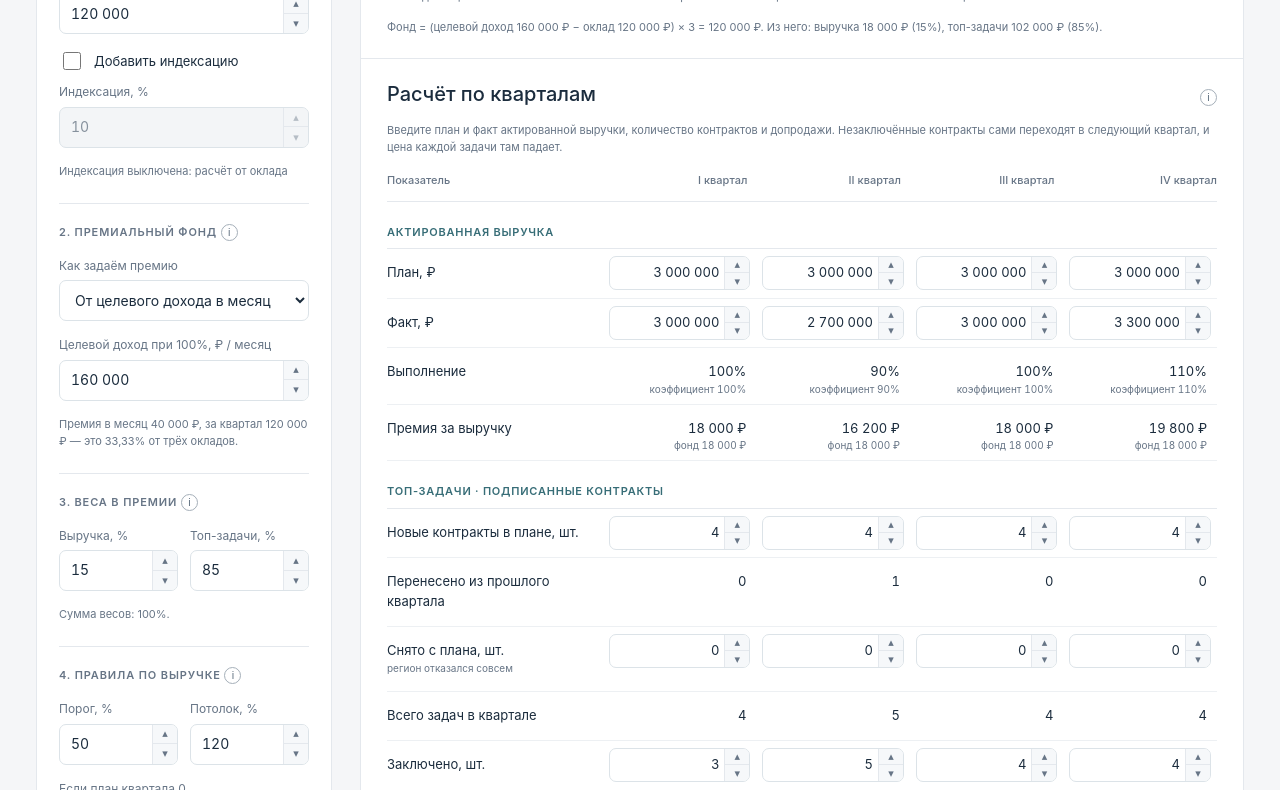
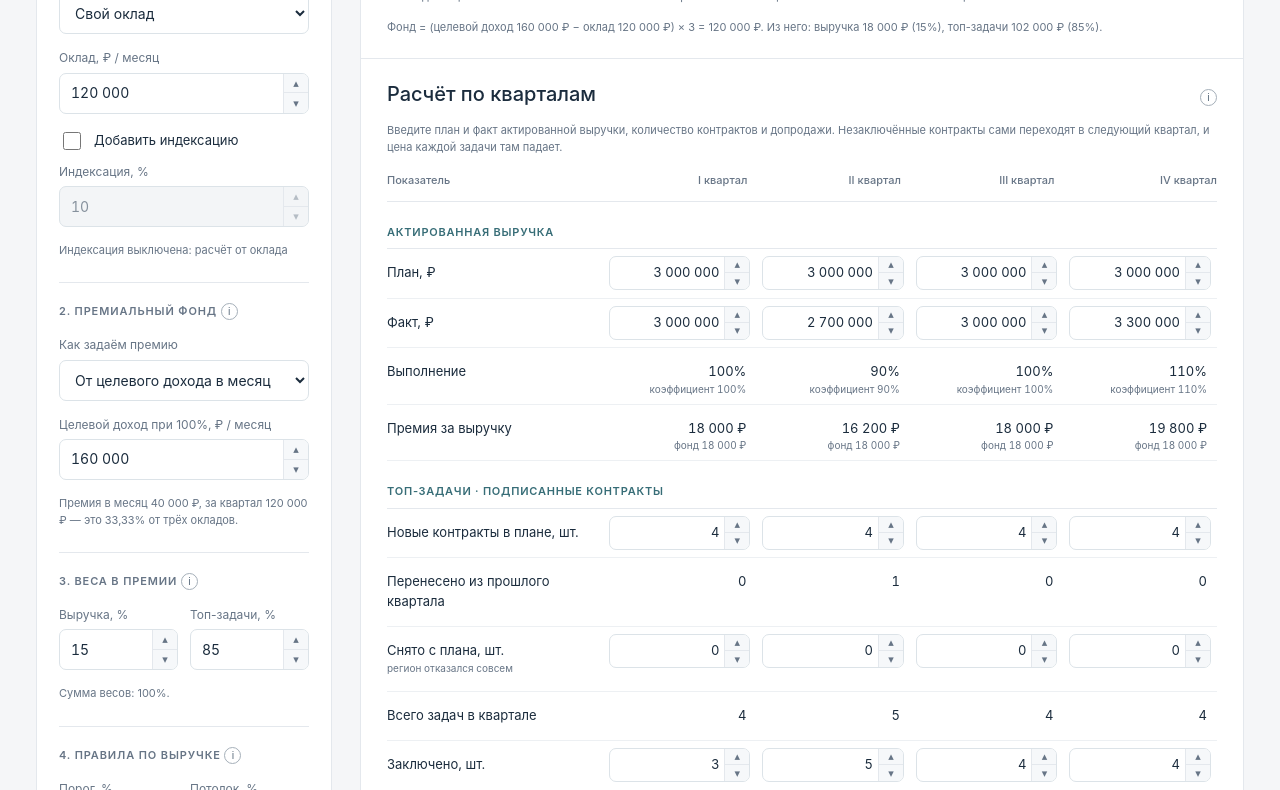
Before and after one commit to mvsoldatova99-lang/ksky-motivation-2027, a plain HTML site: page index.html in a window 1280 px wide. Shown: the part 310-1100 px from the top of the page. Drawn offline with Linux system fonts and the light colour scheme.

Commit message:
Добавить выбор грейда в калькулятор РП

```diff
--- a/index.html
+++ b/index.html
@@ -76,13 +76,22 @@
 <section class="tab-panel" id="calculator-panel" role="tabpanel" aria-labelledby="tab-calculator"><div id="rp-motivation-2027"><div class="calculator-grid">
 <aside class="settings"><h2>Параметры</h2>
 <div class="setting-group"><p class="setting-title">1. Оклад <button class="info-button" data-help="salary" type="button" aria-label="Об окладе">i</button></p>
-<label class="form-label">Оклад, ₽ / месяц<input class="form-control" type="number" min="0" step="any" data-s="salary.base" data-increment="1000"></label>
+<label class="form-label">Грейд<select class="form-select" data-s="salary.grade">
+  <option value="manual">Свой оклад</option>
+  <option value="rp1">РП I · от 90 000 ₽</option>
+  <option value="rp2">РП II</option>
+  <option value="rp3">РП III · 120 000 ₽</option>
+</select></label>
+<label class="form-label" id="rp-manual-salary">Оклад, ₽ / месяц<input class="form-control" type="number" min="0" step="any" data-s="salary.base" data-increment="1000"></label>
+<label class="form-label" id="rp-grade2-salary" hidden>Оклад РП II для расчёта, ₽ / месяц<input class="form-control" type="number" min="0" step="any" data-s="salary.grade2Base" data-increment="1000" placeholder="105 000" aria-describedby="rp-grade-note"></label>
+<p class="micro" id="rp-grade-note" hidden style="margin-bottom:12px"></p>
 <label class="indexation-toggle"><input type="checkbox" data-s="salary.indexOn"><span>Добавить индексацию</span></label>
 <label class="form-label">Индексация, %<input class="form-control" type="number" min="0" max="100" step="any" data-s="salary.indexRate" data-increment="0.5"></label>
 <p class="micro" id="index-status"></p></div>
 <div class="setting-group"><p class="setting-title">2. Премиальный фонд <button class="info-button" data-help="bonus" type="button" aria-label="О премиальном фонде">i</button></p>
 <label class="form-label">Как задаём премию<select class="form-select" data-s="bonus.mode"><option value="target">От целевого дохода в месяц</option><option value="percent">% от трёх окладов</option></select></label>
-<label class="form-label" id="target-field">Целевой доход при 100%, ₽ / месяц<input class="form-control" type="number" min="0" step="any" data-s="bonus.target" data-increment="5000"></label>
+<label class="form-label" id="target-field">Целевой доход при 100%, ₽ / месяц<input class="form-control" type="number" min="0" step="any" data-s="bonus.target" data-increment="5000" aria-describedby="rp-grade-target-note"></label>
+<p class="micro" id="rp-grade-target-note" hidden style="margin-bottom:12px">При смене грейда целевой доход меняется на разницу в окладе. Премиальный фонд при этом сохраняется.</p>
 <label class="form-label" id="rate-field">Премия за квартал, % от 3 окладов<input class="form-control" type="number" min="0" max="300" step="any" data-s="bonus.rate" data-increment="1"></label>
 <p class="micro" id="bonus-derived"></p></div>
 <div class="setting-group"><p class="setting-title">3. Веса в премии <button class="info-button" data-help="weights" type="button" aria-label="О весах">i</button></p>
@@ -236,7 +245,7 @@
   const QN=['I квартал','II квартал','III квартал','IV квартал'];
   const defaults={
     version:10,
-    salary:{base:120000,indexOn:false,indexRate:10},
+    salary:{base:120000,indexOn:false,indexRate:10,grade:'manual',grade2Base:105000},
     bonus:{mode:'target',target:160000,rate:33.33},
     weights:{revenue:15,tasks:85},
     revenue:{threshold:50,cap:120,zeroPlan:'none'},
@@ -251,6 +260,7 @@
   };
   const clone=o=>JSON.parse(JSON.stringify(o));
   let state=doc.data.calc&&doc.data.calc.version===10?clone(doc.data.calc):clone(defaults);
+  state.salary={...defaults.salary,...state.salary};
   state.indicators=[];
   // Earlier saved versions kept upsells as a separate deal list; fold them into the quarters.
   if(state.quarters.some(q=>q.upsellSum===undefined)){
@@ -295,10 +305,19 @@
     return {bonus,flag};
   }
 
+  function salaryInputs(salary){
+    const customBase=n(salary.base);
+    const grade2Base=Number.isFinite(salary.grade2Base)?salary.grade2Base:defaults.salary.grade2Base;
+    const base=({rp1:90000,rp2:grade2Base,rp3:120000})[salary.grade]??customBase;
+    const multiplier=1+(salary.indexOn?n(salary.indexRate):0)/100;
+    const monthly=Math.round(base*multiplier);
+    return {base,monthly,targetOffset:monthly-Math.round(customBase*multiplier)};
+  }
+
   function calc(s){
-    const indexed=n(s.salary.base)*(1+(s.salary.indexOn?n(s.salary.indexRate):0)/100);
-    const salary=Math.round(indexed);
-    const fund=s.bonus.mode==='target'?Math.max(0,(n(s.bonus.target)-salary)*3):salary*3*n(s.bonus.rate)/100;
+    const {base,monthly:salary,targetOffset}=salaryInputs(s.salary);
+    const target=Math.max(0,n(s.bonus.target)+targetOffset);
+    const fund=s.bonus.mode==='target'?Math.max(0,(target-salary)*3):salary*3*n(s.bonus.rate)/100;
     const active=s.indicators.filter(m=>m.enabled);
     const wInd=active.reduce((a,m)=>a+n(m.weight),0);
     const wSum=n(s.weights.revenue)+n(s.weights.tasks)+wInd;
@@ -330,7 +349,7 @@
     const sum=k=>quarters.reduce((a,q)=>a+q[k],0);
     const year={salary:salary*12,revenue:sum('revPaid'),tasks:sum('taskPaid'),ind:sum('indPaid'),premium:sum('premium'),upsell:sum('upsell'),upsellCount:sum('upsellCount'),tasksLeft:carryTasks,flagged:quarters.filter(q=>q.upsellFlag).length,revLost:carryRev};
     year.total=year.salary+year.premium+year.upsell;year.monthly=year.total/12;
-    return {salary,indexed,fund,revBase,taskBase,wInd,wSum,active,quarters,year};
+    return {salary,base,target,fund,revBase,taskBase,wInd,wSum,active,quarters,year};
   }
 
   function upsellText(u){
@@ -388,23 +407,37 @@
   function renderStructure(){renderTiers();enhance();sync();}
   function save(){doc.data.calc=state;doc.persist();}
 
-  function update(){
+  function update(changedField){
     const s=state,u=s.upsell,r=calc(s),y=r.year;
+    const grade=s.salary.grade;
+    const hasGrade=['rp1','rp2','rp3'].includes(grade);
+    $('#rp-manual-salary').hidden=hasGrade;
+    $('#rp-grade2-salary').hidden=grade!=='rp2';
+    const gradeNote=$('#rp-grade-note');
+    gradeNote.hidden=grade!=='rp1'&&grade!=='rp2';
+    gradeNote.textContent=grade==='rp1'
+      ? 'Для РП I взят нижний порог оклада — 90 000 ₽.'
+      : 'Оклад РП II определяется отдельно. 105 000 ₽ — пример для сравнения, укажите свою сумму.';
+    $('#rp-grade-target-note').hidden=!hasGrade||s.bonus.mode!=='target';
+    if(changedField!=='bonus.target'){
+      const targetInput=$('[data-s="bonus.target"]');
+      targetInput.value=Number.isFinite(s.bonus.target)?r.target:'';
+    }
     $('#target-field').hidden=s.bonus.mode!=='target';$('#rate-field').hidden=s.bonus.mode!=='percent';
     $('#fixed-field').hidden=u.mode!=='fixed';$('#percent-field').hidden=u.mode!=='percent';$('#scale-fields').hidden=u.mode!=='scale';$('#above-rate-field').hidden=u.aboveMode!=='rate';
     $('[data-s="salary.indexRate"]').disabled=!s.salary.indexOn;enhance();
-    $('#index-status').textContent=s.salary.indexOn?money(s.salary.base)+' × '+(1+n(s.salary.indexRate)/100).toFixed(3)+' = '+money(r.salary):'Индексация выключена: расчёт от оклада';
+    $('#index-status').textContent=s.salary.indexOn?money(r.base)+' × '+(1+n(s.salary.indexRate)/100).toFixed(3)+' = '+money(r.salary):'Индексация выключена: расчёт от оклада';
     $('#bonus-derived').textContent=s.bonus.mode==='target'?'Премия в месяц '+money(r.fund/3)+', за квартал '+money(r.fund)+' — это '+num(r.salary>0?r.fund/(r.salary*3)*100:NaN)+'% от трёх окладов.':'Фонд за квартал '+money(r.fund)+', в месяц '+money(r.fund/3)+'. Целевой доход при 100% — '+money(r.salary+r.fund/3)+' в месяц.';
     const wBad=Math.abs(r.wSum-100)>0.01;
     const ws=$('#weights-sum');ws.className=wBad?'warn':'micro';ws.textContent='Сумма весов: '+num(r.wSum)+'%'+(r.wInd?' (доп. показатели — '+num(r.wInd)+'%)':'')+(wBad?' — должна быть 100%.':'.');
-    $('#hero-salary').textContent=money(r.salary);$('#hero-salary-caption').textContent=s.salary.indexOn?'С индексацией '+num(s.salary.indexRate)+'%':'Без индексации';
+    $('#hero-salary').textContent=money(r.salary);$('#hero-salary-caption').textContent=({rp1:'РП I · ',rp2:'РП II · ',rp3:'РП III · '}[grade]||'')+(s.salary.indexOn?'С индексацией '+num(s.salary.indexRate)+'%':'Без индексации');
     $('#hero-fund').textContent=money(r.fund);$('#hero-fund-caption').textContent='При 100% · в месяц '+money(r.fund/3);
     $('#hero-monthly').textContent=money(y.monthly);
-    $('#hero-monthly-caption').textContent=s.bonus.mode==='target'?'Цель '+money(s.bonus.target)+' · '+(y.monthly-s.bonus.target>=0?'+':'−')+money(Math.abs(y.monthly-s.bonus.target)):'Среднее за год по вводным';
-    $('#fund-formula').textContent=(s.bonus.mode==='target'?'Фонд = (целевой доход '+money(s.bonus.target)+' − оклад '+money(r.salary)+') × 3 = '+money(r.fund)+'.':'Фонд = оклад '+money(r.salary)+' × 3 × '+num(s.bonus.rate)+'% = '+money(r.fund)+'.')+' Из него: выручка '+money(r.revBase)+' ('+num(s.weights.revenue)+'%), топ-задачи '+money(r.taskBase)+' ('+num(s.weights.tasks)+'%)'+(r.wInd?', доп. показатели '+money(r.fund*r.wInd/100)+' ('+num(r.wInd)+'%)':'')+'.';
+    $('#hero-monthly-caption').textContent=s.bonus.mode==='target'?'Цель '+money(r.target)+' · '+(y.monthly-r.target>=0?'+':'−')+money(Math.abs(y.monthly-r.target)):'Среднее за год по вводным';
+    $('#fund-formula').textContent=(s.bonus.mode==='target'?'Фонд = (целевой доход '+money(r.target)+' − оклад '+money(r.salary)+') × 3 = '+money(r.fund)+'.':'Фонд = оклад '+money(r.salary)+' × 3 × '+num(s.bonus.rate)+'% = '+money(r.fund)+'.')+' Из него: выручка '+money(r.revBase)+' ('+num(s.weights.revenue)+'%), топ-задачи '+money(r.taskBase)+' ('+num(s.weights.tasks)+'%)'+(r.wInd?', доп. показатели '+money(r.fund*r.wInd/100)+' ('+num(r.wInd)+'%)':'')+'.';
     const warns=[];
     if(wBad)warns.push('Сумма весов '+num(r.wSum)+'%, а должна быть 100%.');
-    if(s.bonus.mode==='target'&&n(s.bonus.target)<=r.salary)warns.push('Целевой доход не больше оклада — премиальный фонд равен 0.');
+    if(s.bonus.mode==='target'&&r.target<=r.salary)warns.push('Целевой доход не больше оклада — премиальный фонд равен 0.');
     r.quarters.forEach((q,i)=>{if(q.doneOver)warns.push(QN[i]+': заключено больше, чем задач в квартале — учтено '+q.open+'.');});
     if(n(s.revenue.cap)<100)warns.push('Потолок по выручке меньше 100%.');
     $('#rp-warnings').innerHTML=warns.map(esc).join('<br>');
@@ -420,7 +453,7 @@
     $('#upsell-explainer').textContent='Сейчас: '+upsellText(u)+'.';
     $('#annual-results').innerHTML='<div class="annual-figure"><span>Годовой доход</span><strong>'+money(y.total)+'</strong></div><div class="annual-figure"><span>Среднемесячный доход</span><strong>'+money(y.monthly)+'</strong></div>';
     const g=id=>document.getElementById(id);
-    g('proposal-live').textContent='Настройки: оклад '+money(r.salary)+'/мес.'+(s.salary.indexOn?' (с индексацией '+num(s.salary.indexRate)+'%)':'')+'; премиальный фонд '+money(r.fund)+' за квартал ('+money(r.fund/3)+' в месяц)'+(s.bonus.mode==='target'?', целевой доход '+money(s.bonus.target):'')+'; веса: выручка '+num(s.weights.revenue)+'%, топ-задачи '+num(s.weights.tasks)+'%'+(r.wInd?', доп. показатели '+num(r.wInd)+'%':'')+'; порог выручки '+num(s.revenue.threshold)+'%, потолок '+num(s.revenue.cap)+'%; допродажи — '+upsellText(u)+'.';
+    g('proposal-live').textContent='Настройки: оклад '+money(r.salary)+'/мес.'+(s.salary.indexOn?' (с индексацией '+num(s.salary.indexRate)+'%)':'')+'; премиальный фонд '+money(r.fund)+' за квартал ('+money(r.fund/3)+' в месяц)'+(s.bonus.mode==='target'?', целевой доход '+money(r.target):'')+'; веса: выручка '+num(s.weights.revenue)+'%, топ-задачи '+num(s.weights.tasks)+'%'+(r.wInd?', доп. показатели '+num(r.wInd)+'%':'')+'; порог выручки '+num(s.revenue.threshold)+'%, потолок '+num(s.revenue.cap)+'%; допродажи — '+upsellText(u)+'.';
     g('live-formula-rev').textContent='Премия за выручку = фонд × '+num(s.weights.revenue)+'% × K; K = 0, если факт / план < '+num(s.revenue.threshold)+'%, иначе min(факт / план; '+num(s.revenue.cap)+'%)';
     g('live-formula-tasks').textContent='Цена задачи = фонд × '+num(s.weights.tasks)+'% / (новые + перенесённые − снятые); премия = цена × заключённые';
     g('proposal-upsell-live').textContent='Сейчас: '+upsellText(u)+'.';
@@ -443,10 +476,13 @@
     else if(el.type==='number')v=el.value===''?NaN:Number(el.value);
     else if(el.tagName==='SELECT'&&el.hasAttribute('data-num'))v=Number(el.value);
     else v=el.value;
-    setP(state,el.dataset.s,v);
-    balanceWeights(el.dataset.s);
+    const path=el.dataset.s;
+    if(path==='bonus.target'&&Number.isFinite(v))v-=salaryInputs(state.salary).targetOffset;
+    if(path==='salary.grade2Base'&&Number.isFinite(v))v=Math.max(0,v);
+    setP(state,path,v);
+    balanceWeights(path);
     if(el.dataset.rerender)renderStructure();
-    update();save();
+    update(path);save();
   }
   root.addEventListener('input',e=>{if(e.target.type!=='checkbox'&&e.target.tagName!=='SELECT')onField(e.target);});
   root.addEventListener('change',e=>{
```
